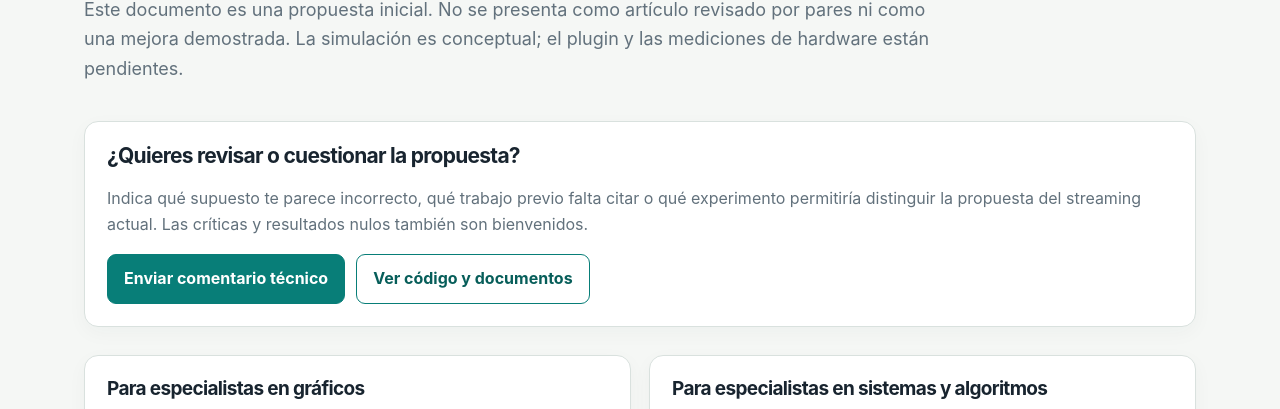
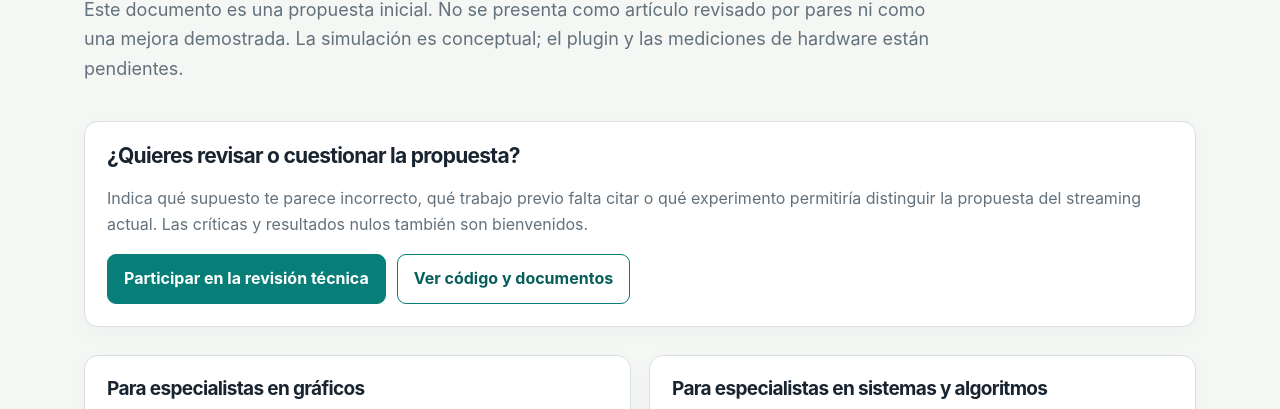
Before and after one commit to estivenlasso679-sketch/gpu-memory-lab, a plain HTML site: page revision.html in a window 1280 px wide. Shown: the part 350-759 px from the top of the page. Drawn offline with Linux system fonts and the light colour scheme.

Commit message:
Update revision.html

```diff
--- a/revision.html
+++ b/revision.html
@@ -5,7 +5,7 @@
   <header class="site-header"><div class="nav-wrap"><a class="brand" href="index.html"><span class="brand-mark">G</span><span>GPU Memory Lab</span></a><nav class="nav-links" aria-label="Navegación principal"><a href="index.html">Inicio</a><a href="problema.html">El problema</a><a href="propuesta.html">Propuesta</a><a href="simulador.html">Simulador</a><a href="validacion.html">Pruebas</a><a aria-current="page" href="revision.html">Revisión</a></nav></div></header>
   <main>
     <div class="page-intro"><span class="eyebrow">05 · Revisión por especialistas</span><h1>Ayúdenos a encontrar errores antes de medir.</h1><p>Este documento es una propuesta inicial. No se presenta como artículo revisado por pares ni como una mejora demostrada. La simulación es conceptual; el plugin y las mediciones de hardware están pendientes.</p></div>
-    <section class="card" style="margin-bottom:28px"><h2 style="font-size:21px">¿Quieres revisar o cuestionar la propuesta?</h2><p class="muted">Indica qué supuesto te parece incorrecto, qué trabajo previo falta citar o qué experimento permitiría distinguir la propuesta del streaming actual. Las críticas y resultados nulos también son bienvenidos.</p><div class="actions" style="margin-top:12px"><a class="button" href="https://github.com/estivenlasso679-sketch/gpu-memory-lab/issues/new">Enviar comentario técnico</a><a class="button secondary" href="https://github.com/estivenlasso679-sketch/gpu-memory-lab">Ver código y documentos</a></div></section>
+    <section class="card" style="margin-bottom:28px"><h2 style="font-size:21px">¿Quieres revisar o cuestionar la propuesta?</h2><p class="muted">Indica qué supuesto te parece incorrecto, qué trabajo previo falta citar o qué experimento permitiría distinguir la propuesta del streaming actual. Las críticas y resultados nulos también son bienvenidos.</p><div class="actions" style="margin-top:12px"><a class="button" href="https://github.com/estivenlasso679-sketch/gpu-memory-lab/issues/1">Participar en la revisión técnica</a><a class="button secondary" href="https://github.com/estivenlasso679-sketch/gpu-memory-lab">Ver código y documentos</a></div></section>
     <div class="two-col">
       <section class="card"><h3>Para especialistas en gráficos</h3><ul class="small"><li>¿La política añade valor frente a streaming virtual existente?</li><li>¿Qué escenas y GPUs serían una prueba representativa?</li><li>¿Qué costes de lookup, page table o sincronización faltan?</li><li>¿Qué métricas capturan mejor los tirones de streaming?</li></ul></section>
       <section class="card"><h3>Para especialistas en sistemas y algoritmos</h3><ul class="small"><li>¿El score beneficio/byte tiene una justificación útil?</li><li>¿Qué caso de thrashing o starvation puede romperlo?</li><li>¿Conviene formular la selección como knapsack, scheduling o control online?</li><li>¿Qué evidencia sería suficiente para afirmar mejora?</li></ul></section>
```
